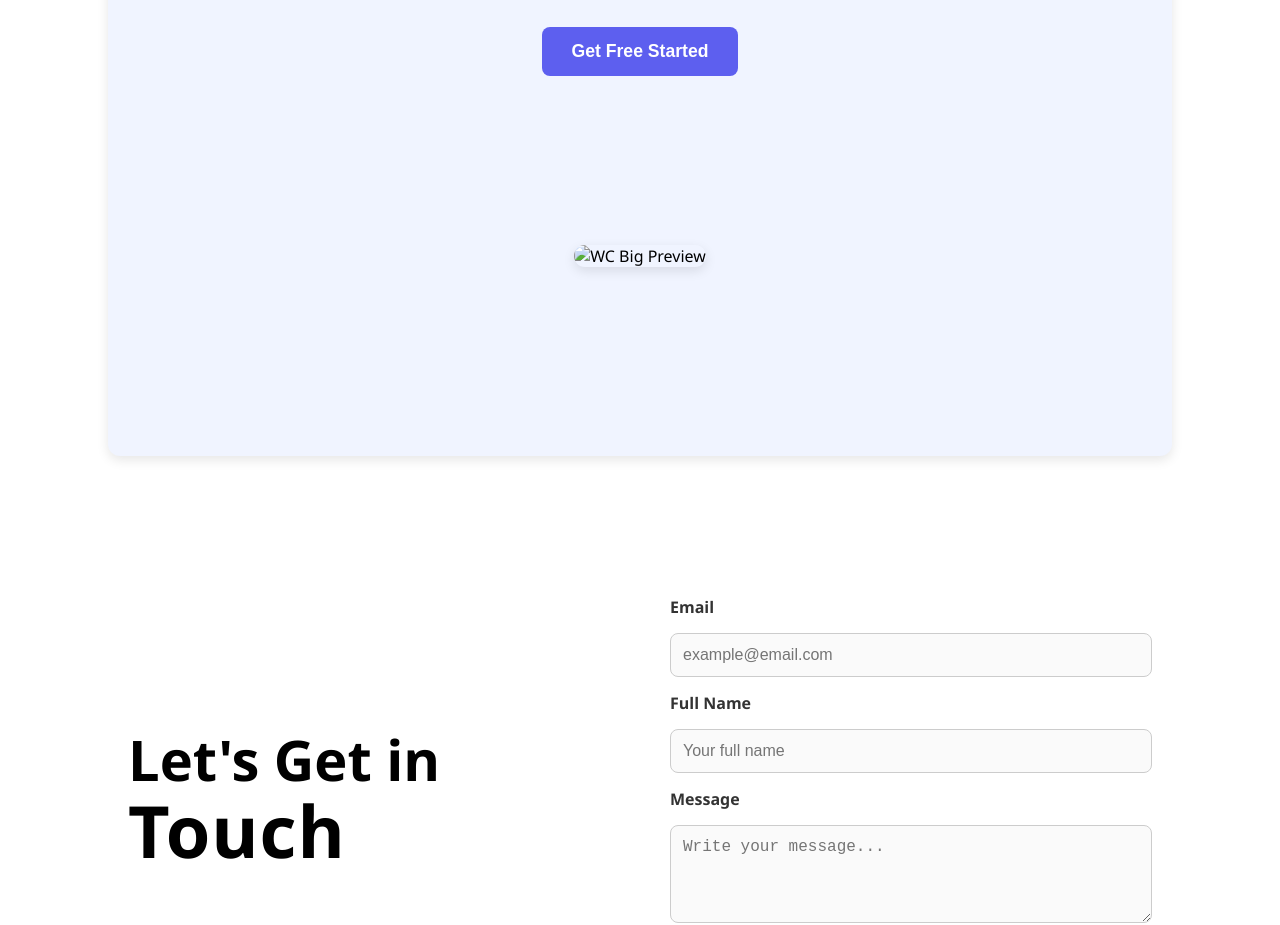
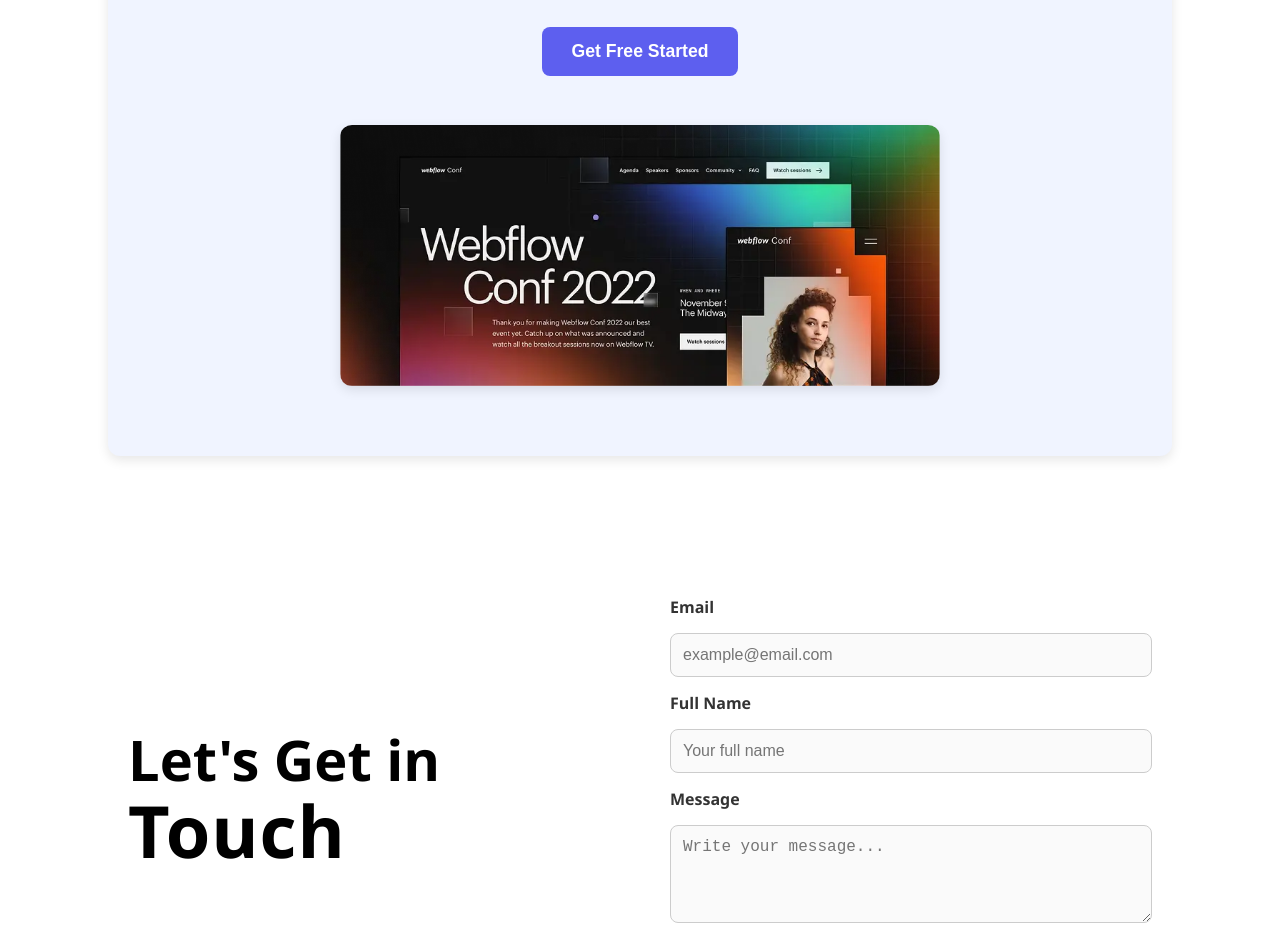
Before and after one commit to praneshtirtha/B12A01-landing-launchpad, a plain HTML site: page index.html in a window 1280 px wide. Shown: the part 2160-3085 px from the top of the page. Drawn offline with Linux system fonts and the light colour scheme.

Commit message:
update pictures

```diff
--- a/index.html
+++ b/index.html
@@ -132,7 +132,7 @@
       </p>
       <button class="blue-btn">Get Free Started</button>
       <div class="wc-big-image-wrapper">
-        <img src="./images/" alt="WC Big Preview" class="wc-big-image" />
+        <img src="./images/wc-big.webp" alt="WC Big Preview" class="wc-big-image" />
       </div>
     </div>
   </div>
```
